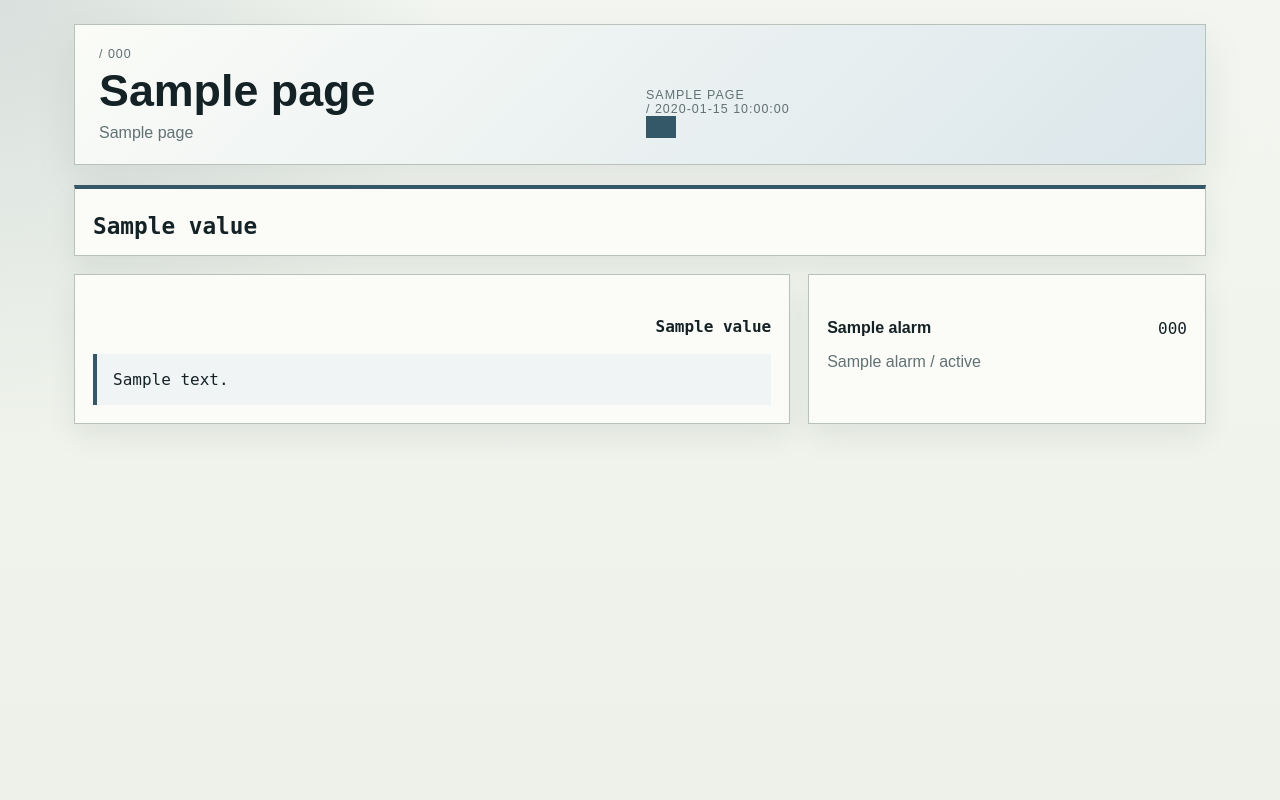
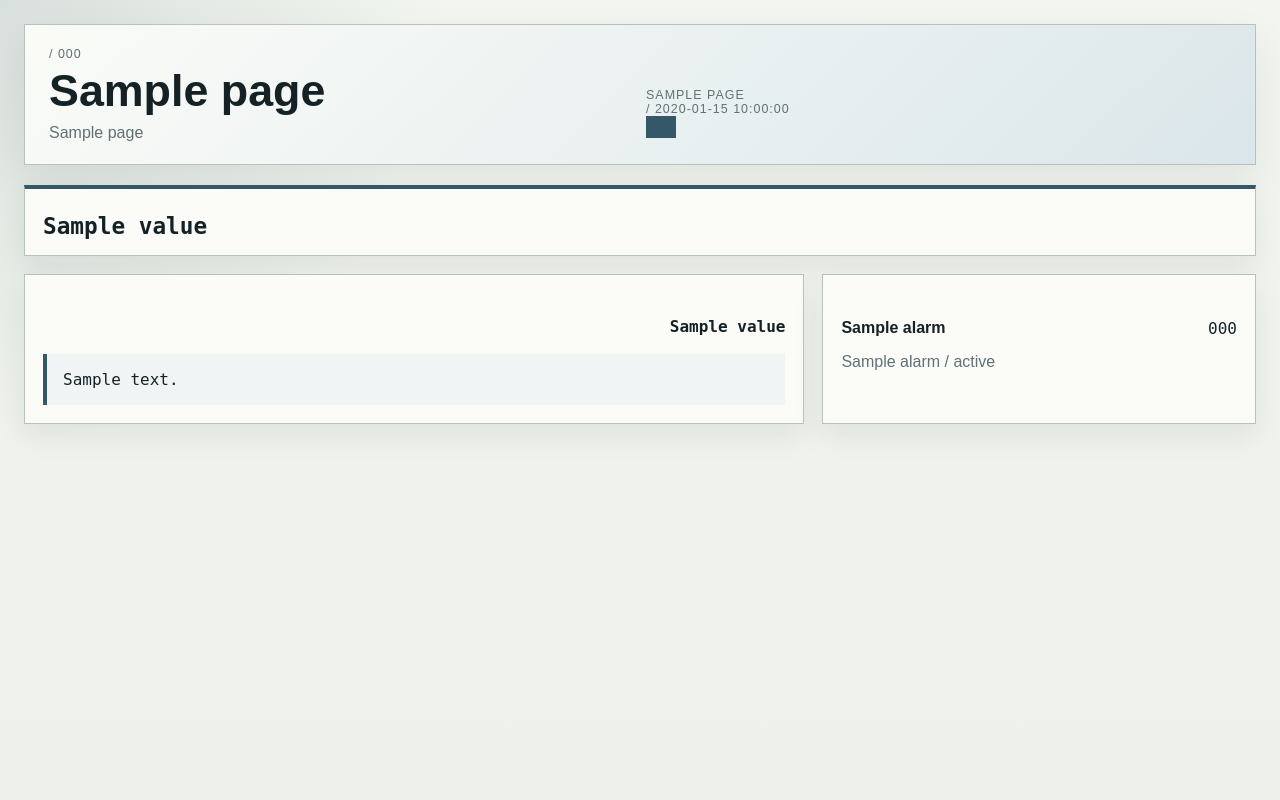
Before and after one commit to stoertebeker/scada-honeypot, a Python web app: template src/honeypot/hmi_web/templates/meter.html in a window 1280 px wide. Run offline with Jinja, Linux system fonts and the light colour scheme; the template is opened without the code that fills it: most values are stand-ins (such as "Sample title", 1, 10 or a date in 2020).

Commit message:
Unify HMI page shell width

```diff
--- a/src/honeypot/hmi_web/templates/alarms.html
+++ b/src/honeypot/hmi_web/templates/alarms.html
@@ -16,6 +16,7 @@
       --alarm: #9b2e26;
       --accent: #345867;
       --shadow: rgba(20, 34, 38, 0.08);
+      --hmi-shell-width: 1440px;
     }
 
     * {
@@ -33,7 +34,7 @@
     }
 
     .shell {
-      max-width: 1280px;
+      max-width: var(--hmi-shell-width);
       margin: 0 auto;
       padding: 24px;
     }
--- a/src/honeypot/hmi_web/templates/error_page.html
+++ b/src/honeypot/hmi_web/templates/error_page.html
@@ -14,6 +14,7 @@
       --accent: #345867;
       --alarm: #9b2e26;
       --shadow: rgba(20, 34, 38, 0.08);
+      --hmi-shell-width: 1440px;
     }
 
     * {
@@ -31,7 +32,7 @@
     }
 
     .shell {
-      max-width: 980px;
+      max-width: var(--hmi-shell-width);
       margin: 0 auto;
       padding: 24px;
     }
--- a/src/honeypot/hmi_web/templates/inverters.html
+++ b/src/honeypot/hmi_web/templates/inverters.html
@@ -16,6 +16,7 @@
       --alarm: #9b2e26;
       --accent: #345867;
       --shadow: rgba(20, 34, 38, 0.08);
+      --hmi-shell-width: 1440px;
     }
 
     * {
@@ -33,7 +34,7 @@
     }
 
     .shell {
-      max-width: 1260px;
+      max-width: var(--hmi-shell-width);
       margin: 0 auto;
       padding: 24px;
     }
--- a/src/honeypot/hmi_web/templates/meter.html
+++ b/src/honeypot/hmi_web/templates/meter.html
@@ -16,6 +16,7 @@
       --alarm: #9b2e26;
       --accent: #345867;
       --shadow: rgba(20, 34, 38, 0.08);
+      --hmi-shell-width: 1440px;
     }
 
     * {
@@ -33,7 +34,7 @@
     }
 
     .shell {
-      max-width: 1180px;
+      max-width: var(--hmi-shell-width);
       margin: 0 auto;
       padding: 24px;
     }
--- a/src/honeypot/hmi_web/templates/overview.html
+++ b/src/honeypot/hmi_web/templates/overview.html
@@ -17,6 +17,7 @@
       --accent: #345867;
       --accent-soft: #d9e5ea;
       --shadow: rgba(20, 34, 38, 0.08);
+      --hmi-shell-width: 1440px;
     }
 
     * {
@@ -34,7 +35,7 @@
     }
 
     .shell {
-      max-width: 1180px;
+      max-width: var(--hmi-shell-width);
       margin: 0 auto;
       padding: 24px;
     }
--- a/src/honeypot/hmi_web/templates/service_login.html
+++ b/src/honeypot/hmi_web/templates/service_login.html
@@ -16,6 +16,7 @@
       --alarm: #9b2e26;
       --accent: #345867;
       --shadow: rgba(20, 34, 38, 0.08);
+      --hmi-shell-width: 1440px;
     }
 
     * { box-sizing: border-box; }
@@ -31,7 +32,7 @@
     }
 
     .shell {
-      max-width: 980px;
+      max-width: var(--hmi-shell-width);
       margin: 0 auto;
       padding: 24px;
     }
--- a/src/honeypot/hmi_web/templates/service_panel.html
+++ b/src/honeypot/hmi_web/templates/service_panel.html
@@ -16,6 +16,7 @@
       --alarm: #9b2e26;
       --accent: #345867;
       --shadow: rgba(20, 34, 38, 0.08);
+      --hmi-shell-width: 1440px;
     }
 
     * { box-sizing: border-box; }
@@ -31,7 +32,7 @@
     }
 
     .shell {
-      max-width: 1180px;
+      max-width: var(--hmi-shell-width);
       margin: 0 auto;
       padding: 24px;
     }
--- a/src/honeypot/hmi_web/templates/single_line.html
+++ b/src/honeypot/hmi_web/templates/single_line.html
@@ -18,6 +18,7 @@
       --accent: #345867;
       --accent-soft: #d9e5ea;
       --shadow: rgba(20, 34, 38, 0.08);
+      --hmi-shell-width: 1440px;
     }
 
     * {
@@ -35,7 +36,7 @@
     }
 
     .shell {
-      max-width: 1440px;
+      max-width: var(--hmi-shell-width);
       margin: 0 auto;
       padding: 24px;
     }
--- a/src/honeypot/hmi_web/templates/trends.html
+++ b/src/honeypot/hmi_web/templates/trends.html
@@ -16,6 +16,7 @@
       --alarm: #9b2e26;
       --accent: #345867;
       --shadow: rgba(20, 34, 38, 0.08);
+      --hmi-shell-width: 1440px;
     }
 
     * {
@@ -33,7 +34,7 @@
     }
 
     .shell {
-      max-width: 1280px;
+      max-width: var(--hmi-shell-width);
       margin: 0 auto;
       padding: 24px;
     }
--- a/src/honeypot/hmi_web/templates/weather.html
+++ b/src/honeypot/hmi_web/templates/weather.html
@@ -16,6 +16,7 @@
       --alarm: #9b2e26;
       --accent: #345867;
       --shadow: rgba(20, 34, 38, 0.08);
+      --hmi-shell-width: 1440px;
     }
 
     * {
@@ -33,7 +34,7 @@
     }
 
     .shell {
-      max-width: 1180px;
+      max-width: var(--hmi-shell-width);
       margin: 0 auto;
       padding: 24px;
     }
```
Also changed, not shown: docs/hmi-concept.md (+2 -0 lines), resources/backend_versions.json (+16 -0 lines), tests/integration/test_hmi_web_overview.py (+40 -0 lines), tests/integration/test_ops_web.py (+2 -0 lines).
